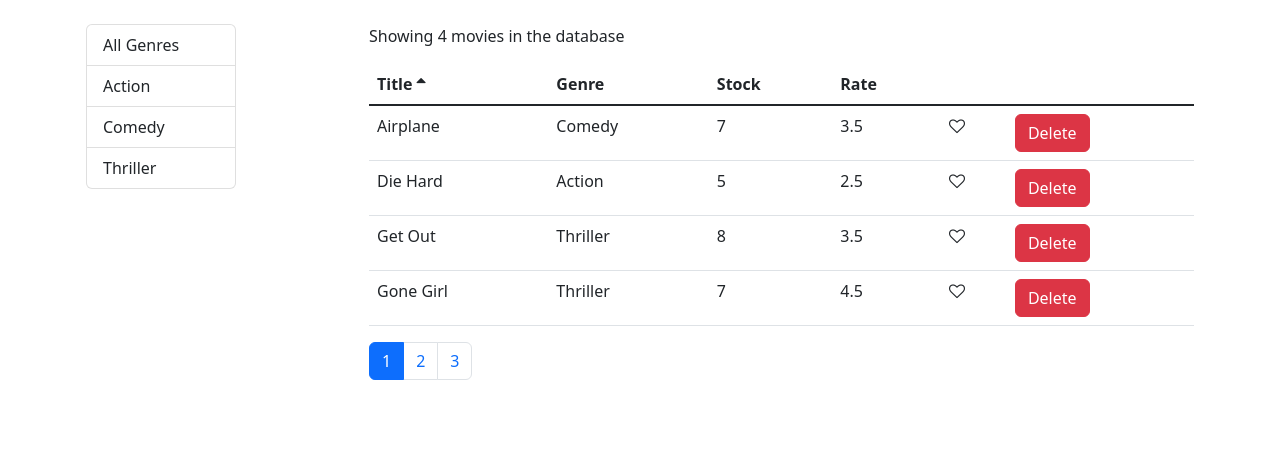
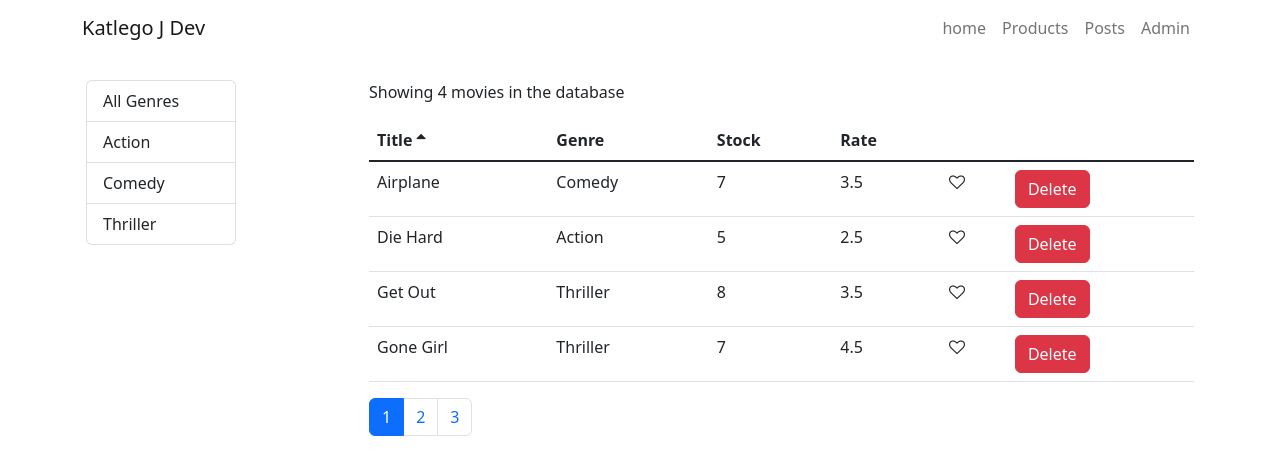
Before and after one commit to agurchu/vidly-project, a React (Vite) app: page / in a window 1280 px wide. Shown: the top 474 px of the page. Built offline with nearby package versions, Linux system fonts and the light colour scheme.

Commit message:
adding routing and navbar component

```diff
--- a/package.json
+++ b/package.json
@@ -14,7 +14,8 @@
     "lodash": "^4.17.21",
     "prop-types": "^15.8.1",
     "react": "^18.2.0",
-    "react-dom": "^18.2.0"
+    "react-dom": "^18.2.0",
+    "react-router-dom": "^6.10.0"
   },
   "devDependencies": {
     "@types/react": "^18.0.28",
--- a/src/App.jsx
+++ b/src/App.jsx
@@ -1,12 +1,16 @@
 import { useState } from "react";
 import Movies from "./components/movies";
 import "./App.css";
+import NavBar from "./components/navBar";
 
 function App() {
   return (
-    <main className="container py-4 px-3 mx-auto">
-      <Movies />
-    </main>
+    <>
+      <NavBar />
+      <main className="container py-4 px-3 mx-auto">
+        <Movies />
+      </main>
+    </>
   );
 }
 
--- /dev/null
+++ b/src/components/navBar.jsx
@@ -0,0 +1,30 @@
+import React from "react";
+import { Link } from "react-router-dom";
+
+function NavBar() {
+  return (
+    <nav className="container navbar bg-body-tertiary navbar-expand">
+      <div className="container-fluid">
+        <Link className="navbar-brand" to="/">
+          Katlego J Dev
+        </Link>
+        <div className="navbar-nav">
+          <Link className="nav-link" to="/">
+            home
+          </Link>
+          <Link className="nav-link" to="/products">
+            Products
+          </Link>
+          <Link className="nav-link" to="/post">
+            Posts
+          </Link>
+          <Link className="nav-link" to="/admin">
+            Admin
+          </Link>
+        </div>
+      </div>
+    </nav>
+  );
+}
+
+export default NavBar;
--- a/src/main.jsx
+++ b/src/main.jsx
@@ -4,9 +4,12 @@ import App from "./App";
 import "./index.css";
 import "bootstrap/dist/css/bootstrap.css";
 import "font-awesome/css/font-awesome.css";
+import { BrowserRouter } from "react-router-dom";
 
 ReactDOM.createRoot(document.getElementById("root")).render(
   <React.StrictMode>
-    <App />
+    <BrowserRouter>
+      <App />
+    </BrowserRouter>
   </React.StrictMode>
 );
```
Also changed, not shown: 1 other file (tests, documents, lock files or other folders).
